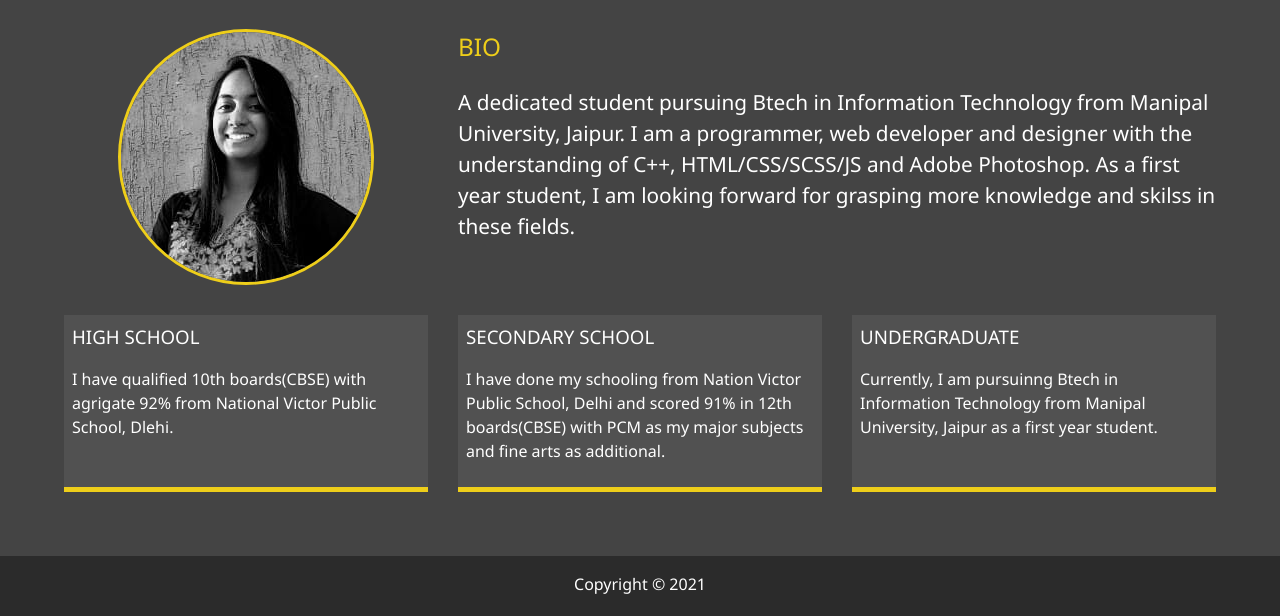
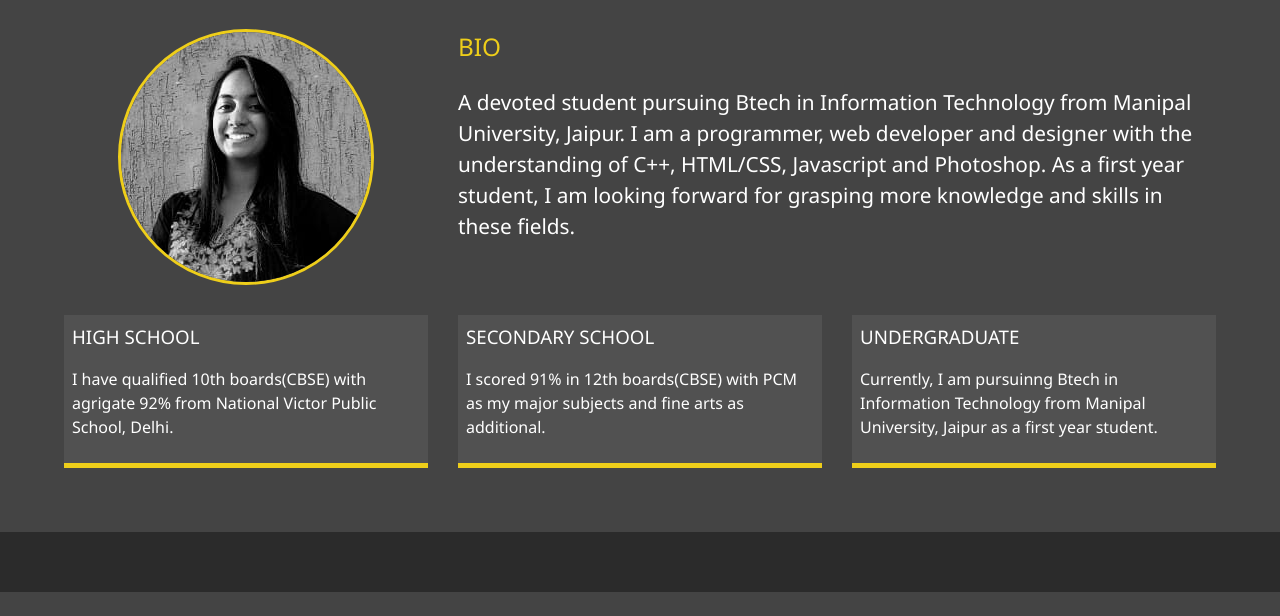
Before and after one commit to srivastavamuskan/Portfolio, a website: page about.html in a window 1280 px wide. Shown: the part 217-833 px from the top of the page. After the commit the page ends 809 px from the top, so only its background shows below. Drawn offline with Linux system fonts and the light colour scheme.

Commit message:
about-page modified

```diff
--- a/about.html
+++ b/about.html
@@ -62,17 +62,17 @@
 
             <div class="bio">
                 <h3 class="text-secondary">BIO</h3>
-                <p>A dedicated student pursuing Btech in Information Technology from Manipal University, Jaipur. I am a programmer, web developer and designer with the understanding of C++, HTML/CSS/SCSS/JS and Adobe Photoshop. As a first year student, I am looking forward for grasping more knowledge and skilss in these fields.</p>
+                <p>A devoted student pursuing Btech in Information Technology from Manipal University, Jaipur. I am a programmer, web developer and designer with the understanding of C++, HTML/CSS, Javascript and Photoshop. As a first year student, I am looking forward for grasping more knowledge and skills in these fields.</p>
             </div>
 
             <div class="job-1">
                 <h3>HIGH SCHOOL</h3>
-                <p>I have qualified 10th boards(CBSE) with agrigate 92% from National Victor Public School, Dlehi.</p>
+                <p>I have qualified 10th boards(CBSE) with agrigate 92% from National Victor Public School, Delhi.</p>
             </div>
 
             <div class="job-2">
                 <h3>SECONDARY SCHOOL</h3>
-                <p>I have done my schooling from Nation Victor Public School, Delhi and scored 91% in 12th boards(CBSE) with PCM as my major subjects and fine arts as additional.</p>
+                <p>I scored 91% in 12th boards(CBSE) with PCM as my major subjects and fine arts as additional.</p>
             </div>
 
             <div class="job-3">
@@ -85,7 +85,7 @@
     </main>
 
     <footer id="main-footer">
-        Copyright &copy; 2021
+
     </footer>
     <script src="js/main.js"></script>
     <script src="https://use.fontawesome.com/releases/v5.15.1/js/all.js" crossorigin="anonymous"></script>
```
